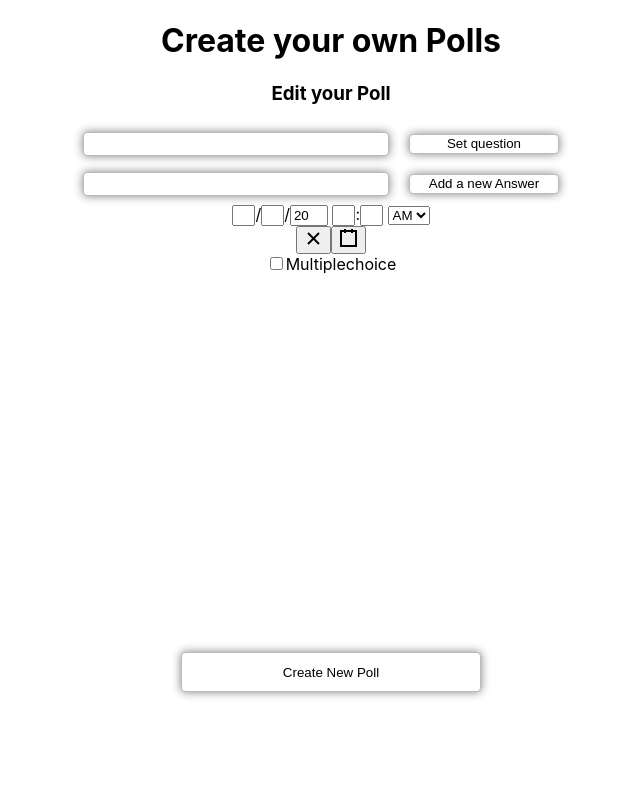
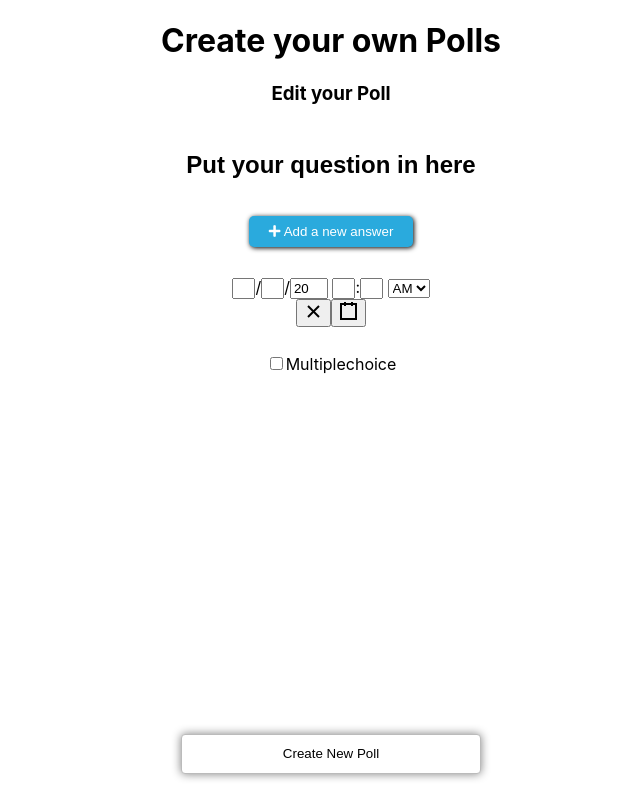
Before and after one commit to BastianKubaile/Vote, a React (Create React App) app: page / in a window 1280 px wide. Both pictures are taken after typing "Sample" into the empty fields and a click on the button "Create a new Poll". Shown: the whole page, without its empty margins (309-949 px from the left). Built offline with nearby package versions, Linux system fonts and the light colour scheme.

Commit message:
Made the EditPoll.js file independent from Poll.js

```diff
--- a/src/components/Poll/EditPoll.js
+++ b/src/components/Poll/EditPoll.js
@@ -1,6 +1,5 @@
 import React from "react"
 import BaseComponent from "../lib/BaseComponent"
-import Poll from "./Poll"
 import settings from "../../config"
 import DateTimePicker from "react-datetime-picker";
 import PollStats from "./PollStats"
@@ -49,9 +48,18 @@ class EditPoll extends BaseComponent{
         e.preventDefault();
         let current_poll = this.state.poll;
         current_poll.answers = [...current_poll.answers,
-            {"name": this.state.answer, "correct_answer": false}
+            {"name": "Put your answer in here", "correct_answer": false}
         ];
         this.setState({poll: current_poll})
+    }
+
+    changeAnswer = (e, idx) => {
+        const {target: {value}} = e;
+        let current_poll = this.state.poll;
+        console.log(idx);
+        console.log(current_poll.answers);
+        current_poll.answers[idx].name = value;
+        this.setState({poll: current_poll});
     }
 
     deleteAnswer = (e, key) => {
@@ -88,29 +96,70 @@ class EditPoll extends BaseComponent{
         this.setState({poll: current_poll});
     }
 
+    selectText = event => {
+        event.target.select();
+    }
+
     render(){
+        var {answers, multipleChoice} = this.state.poll;
         return (
             <div className="editPoll">
                 {!this.state.submitted &&
                 <>
                     <div className="editPoll">
                         <h3>Edit your Poll</h3>
-                        <form onSubmit={this.setQuestion}>
-                            <input id="question"
-                                value={this.state.poll.question}
-                                onChange={(e) => this.handleChangeWithID(e, "poll")}
-                                className="txtinput">
-                            </input>
-                            <button className="btn">Set question</button>
-                        </form>
-                        <form onSubmit={this.addAnswer}>
-                            <input id="answer"
-                                value={this.state.answer}
-                                onChange={(e) => this.handleChangeWithID(e)}
-                                className="txtinput"></input>
-                            <button className="btn">Add a new Answer</button>
-                        </form>
-                        <div className="datetimepicker">
+
+                        <input type="text"
+                        id="question"
+                        className="seemlessInput headline"
+                        onFocus={this.selectText}
+                        value={this.state.poll.question!==""?
+                        this.state.poll.question: "Put your question in here"}
+                        onChange={e => this.handleChangeWithID(e, "poll")}/>
+
+                        <ul>
+                            {answers && answers.map((answer, key) => (
+                                <li key={key}>
+                                    {/*Possible answer to the question*/}
+                                    <input type="text"
+                                    id="question"
+                                    className="seemlessInput"
+                                    defaultValue="Put a possible Answer here or delete this."
+                                    value={answer.name}
+                                    onFocus={this.selectText}
+                                    onChange={e => this.changeAnswer(e, key)}/>
+
+                                    {/*Element is only displayed when element is used, allows user to delete answer*/}
+                                    <span>
+                                    <i className="fas fa-times"
+                                    onClick={(e) => this.deleteAnswer(e, key)}/>
+                                    </span>
+
+                                    <div className="options">
+                                        <label>
+                                            <input type={multipleChoice?"checkbox":"radio"}
+                                            key={key}
+                                            onChange={(e) =>
+                                            this.toggleCorrectAnswer(e, key)}
+                                            checked={answer.correct_answer}
+                                            ></input>
+                                            <p> mark as {multipleChoice?"a": "the"} correct answer</p>
+
+                                        </label>
+                                    </div>
+                                </li>
+                            ))}
+                        </ul>
+
+                        <div id="addAnswer">
+                            <button className="submitButton" onClick={this.addAnswer}>
+                            <i className="fas fa-plus"/>
+                                Add a new answer
+                            </button>
+                        </div>
+
+
+                        <div id="datetimePicker">
                             <DateTimePicker
                                 value={this.state.poll.end_date}
                                 onChange={this.handleDateChange}
@@ -122,12 +171,6 @@ class EditPoll extends BaseComponent{
                             Multiplechoice
                         </label>
                     </div>
-                    <Poll poll={Object.assign(this.state.poll, {
-                        createPoll: this.createPoll,
-                        toggleCorrectAnswer: this.toggleCorrectAnswer,
-                        deleteAnswer: this.deleteAnswer
-
-                    })}/>
                     <PollStats submitions={this.state.poll.submitions}/>
                     <form onSubmit={this.createPoll}>
                         <button className="btn" id="submitbtn">{this.state.poll_exists?"Update Poll":"Create New Poll"}</button>
--- a/src/components/Poll/Poll.js
+++ b/src/components/Poll/Poll.js
@@ -1,9 +1,10 @@
 import React, {Component} from "react"
 import Countdown from "react-countdown-now";
 import "./poll.scss"
+import "./general.scss"
 
 const render_countdown = (props) => {
-    var {total, days, hours, minutes, seconds, milliseconds, completed} = props;
+    var {days, hours, minutes, seconds, completed} = props;
     console.log(props);
     if(completed){
         return(
@@ -99,7 +100,7 @@ class Poll extends Component{
                     </ul>
                     {submittable &&
                     <>
-                        <button id="submitButton">Submit</button>
+                        <button className="submitButton">Submit</button>
                         <Countdown
                             date={end_date}
                             renderer={render_countdown}/>
--- a/src/components/Poll/editpoll.scss
+++ b/src/components/Poll/editpoll.scss
@@ -10,6 +10,100 @@
     #submitbtn{
         width: 300px;
         height: 40px;
+    }
 
+
+    .headline{
+        font-size: 1.5em;
+        font-weight: bold;
+        text-align: center;
+        padding: .5em 1em .5em 1em;
+        height: 2em !important;
+    }
+
+    .seemlessInput, .options label{
+        border: 1px solid white;
+        outline: none;
+        margin-top: 10px;
+        padding: 0.25em .5em 0.25em .5em;
+        height: fit-content;
+    }
+
+    .seemlessInput:hover, .options label:hover{
+        border: 1px solid #2aaadd;
+        background-color: white;
+        box-shadow: 0px 0px 10px #2aaadd;
+    }
+
+    .seemlessInput:focus{
+        border: 1px solid black;
+        box-shadow: 0px 0px 10px black;
+    }
+
+    li > {
+
+        span > i{
+            display: inline-block;
+            color: #fff;
+            margin-top: calc(10px + 0.25em) !important;
+            width: 0px;
+            margin-left: -33px;
+        }
+
+        span{
+            vertical-align: middle;
+        }
+
+        //Select the trash icon when the input element is focused
+        input:focus ~ span > i{
+            color: #555;
+        }
+    }
+
+    .options {
+        input, i, p{
+            display: inline;
+        }
+
+        label{
+            display: block;
+            margin: .25em 0 .25em 0;
+        }
+
+        label:hover i{
+            color: red;
+        }
+    }
+
+    ul{
+        list-style-type: none;
+        display: flex;
+        flex-direction: column;
+        flex-wrap: nowrap;
+        justify-content: flex-start;
+        margin: 0px auto 0px auto;
+        padding: 0px;
+        width: fit-content;
+    }
+
+    ul li{
+        display: flex;
+        flex-direction: row;
+        flex-wrap: nowrap;
+        justify-content: flex-end;
+        margin: 10px 0px 0px auto;
+        width: fit-content;
+    }
+
+    #datetimePicker{
+        margin-top: 30px;
+    }
+
+    #multipleChoice{
+        margin-top: 30px;
+    }
+
+    #addAnswer i{
+        margin-right: .25em;
     }
 }
--- /dev/null
+++ b/src/components/Poll/general.scss
@@ -0,0 +1,20 @@
+.submitButton{
+    display: block;
+    text-align: center;
+    width: fit-content;
+    margin-top: 20px;
+    margin-right: auto;
+    margin-left: auto;
+    padding: 8px 20px 8px 20px;
+    border-style: none;
+    border-radius: 5px;
+    color: white;
+    background-color: #2aaadd;
+    box-shadow: 1px 1px 5px black;
+}
+
+
+.submitButton:hover{
+    border: 1px solid black;
+    box-shadow: 1px 1px 10px black;
+}
--- a/src/components/Poll/poll.scss
+++ b/src/components/Poll/poll.scss
@@ -21,26 +21,6 @@
 
     .countdown_container p{
         display: inline;
-    }
-
-    #submitButton{
-        display: block;
-        text-align: center;
-        width: fit-content;
-        margin-top: 20px;
-        margin-right: auto;
-        margin-left: auto;
-        padding: 8px 20px 8px 20px;
-        border-style: none;
-        border-radius: 5px;
-        color: white;
-        background-color: #2aaadd;
-        box-shadow: 1px 1px 5px black;
-    }
-
-    #submitButton:hover{
-        border: 1px solid black;
-        box-shadow: 1px 1px 10px black;
     }
 
     .countdown {
```
